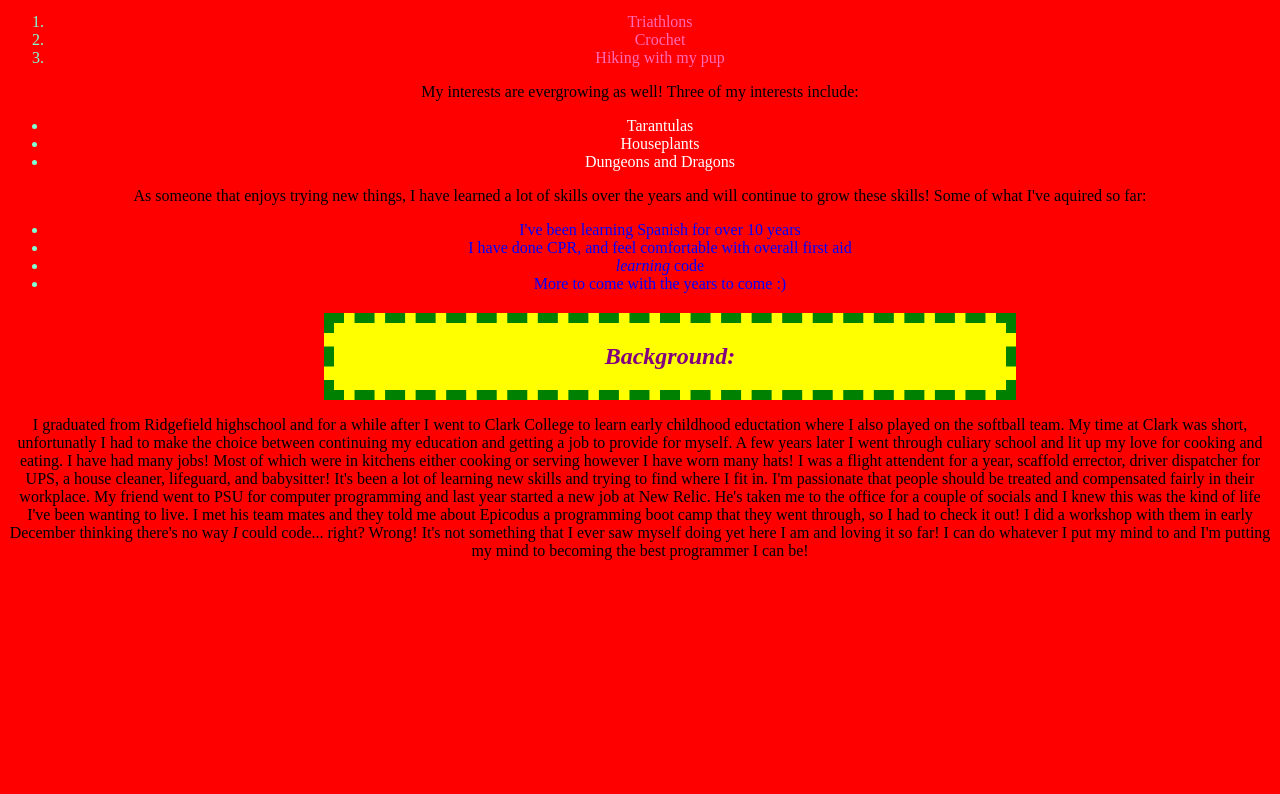
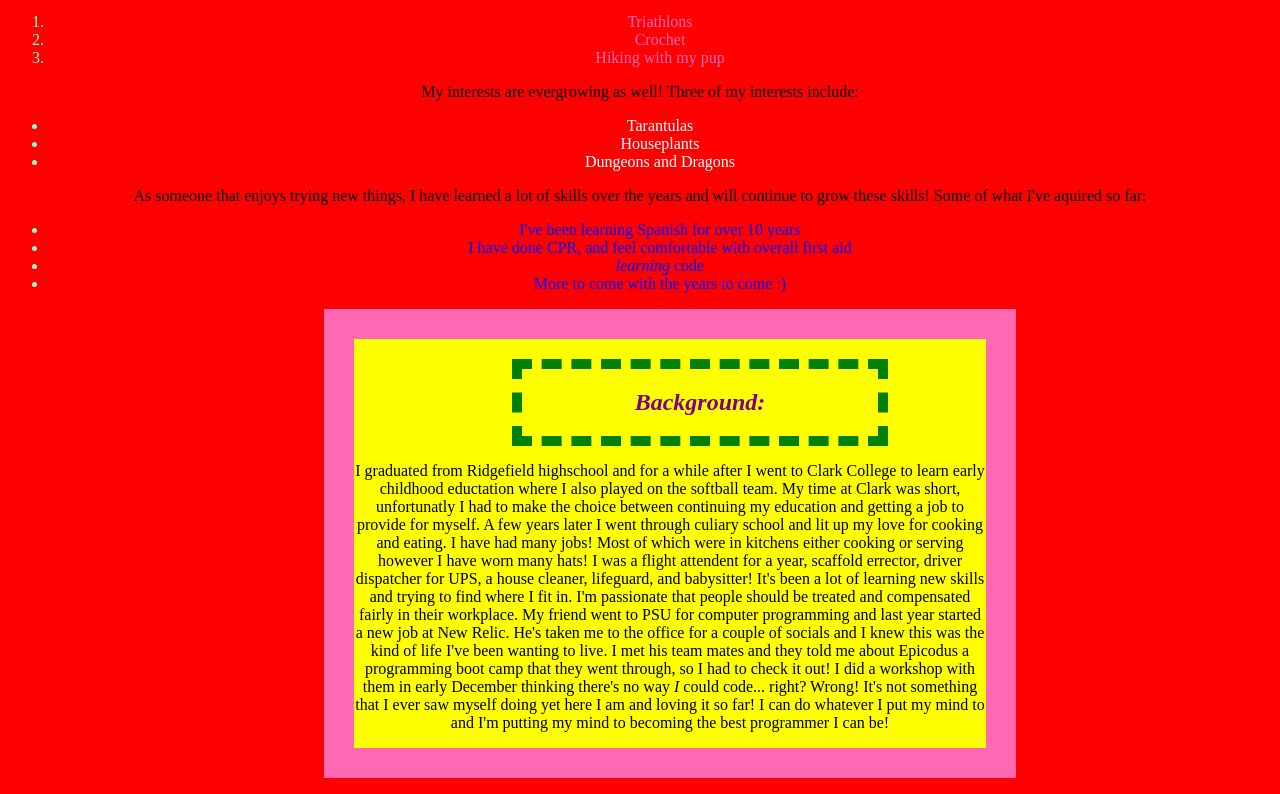
Before and after one commit to kayla-weaver/kweaver, a plain HTML site: page index.html in a window 1280 px wide. Shown: the part 1925-2719 px from the top of the page. Before the commit the page ends 2501 px from the top, so only its background shows below. Drawn offline with Linux system fonts and the light colour scheme.

Commit message:
add float box

```diff
--- a/index.html
+++ b/index.html
@@ -107,12 +107,14 @@ With this project my partner and I practiced merging and branching with Git
             </span>
         </li>
  </ul>
-<h2>
+<div class="sidebar">
+    <h2>
     Background:
-</h2>
-<p>
+    </h2>
+
+     <p>
     I graduated from Ridgefield highschool and for a while after I went to Clark College to learn early childhood eductation where I also played on the softball team. My time at Clark was short, unfortunatly I had to make the choice between continuing my education and getting a job to provide for myself. A few years later I went through culiary school and lit up my love for cooking and eating. I have had many jobs! Most of which were in kitchens either cooking or serving however I have worn many hats! I was a flight attendent for a year, scaffold errector, driver dispatcher for UPS, a house cleaner, lifeguard, and babysitter! It's been a lot of learning new skills and trying to find where I fit in. I'm passionate that people should be treated and compensated fairly in their workplace. My friend went to PSU for computer programming and last year started a new job at New Relic. He's taken me to the office for a couple of socials and I knew this was the kind of life I've been wanting to live. I met his team mates and they told me about Epicodus a programming boot camp that they went through, so I had to check it out! I did a workshop with them in early December thinking there's no way <em>I</em> could code... right? Wrong! It's not something that I ever saw myself doing yet here I am and loving it so far! I can do whatever I put my mind to and I'm putting my mind to becoming the best programmer I can be!
-</p>
+ </div>
+     </p>
 </body>
-</div>
 </html>
--- a/styles.css
+++ b/styles.css
@@ -51,3 +51,11 @@ body{
 .blue{
     color: blue;
 }
+.sidebar{
+  width: 50%;
+  float: center;
+  background-color: yellow;
+  border: solid hotpink;
+  border-width: 30px;
+  margin-left: 25%;
+}
```
Lines whose indentation alone changed are shown as unchanged.
